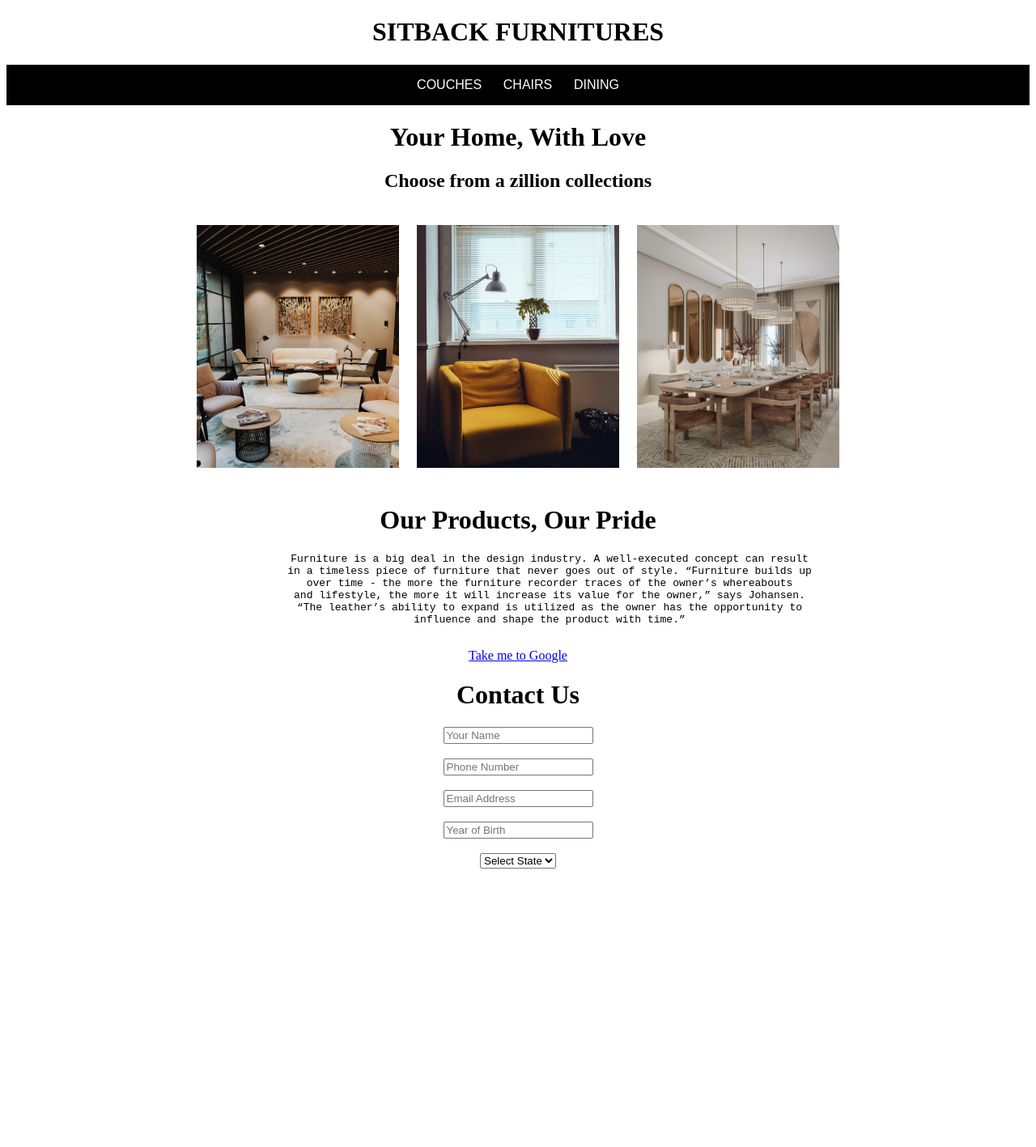
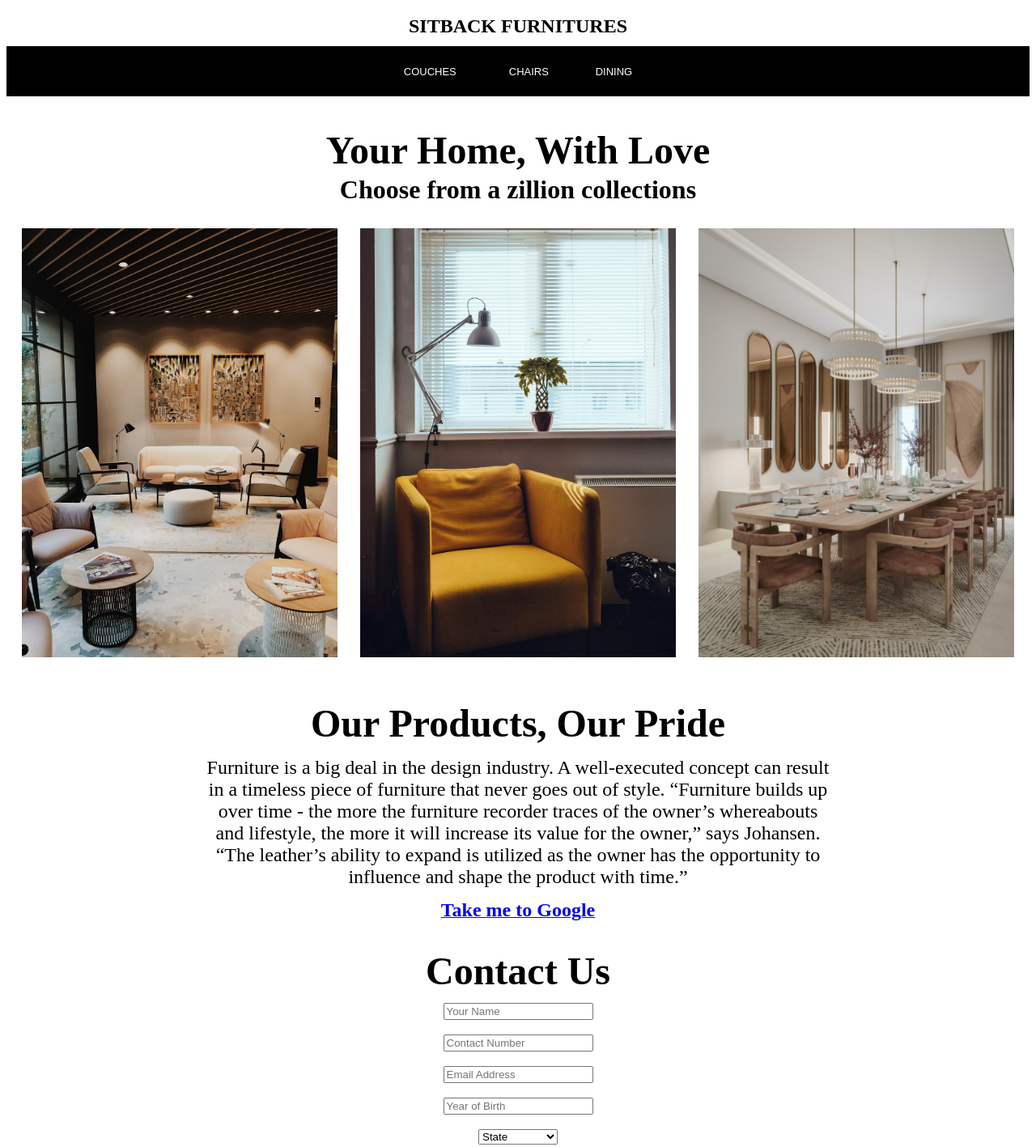
Before and after one commit to gowthams-cdw/ui_training, a plain HTML site: page sitback-furnitures/index.html in a window 1280 px wide. Shown: the whole page at 81% size. Before the commit the page ends 1081 px from the top, so only its background shows below. Drawn offline with Linux system fonts and the light colour scheme.

Commit message:
Fix: ui style and content

```diff
--- a/sitback-furnitures/index.html
+++ b/sitback-furnitures/index.html
@@ -1,28 +1,39 @@
 <!doctype html>
 <html lang="en">
+  <!-- head -->
   <head>
     <meta charset="UTF-8" />
     <meta name="viewport" content="width=device-width, initial-scale=1" />
-    <link rel="icon" type="image/x-icon" href="./images/favicon.png">
+    <link rel="icon" type="image/x-icon" href="./assets/favicon.png" />
     <title>SitBack Furnitures</title>
   </head>
 
+  <!-- body -->
   <body>
     <!-- center to make all items to be in center -->
     <center>
       <!-- header -->
       <header>
         <!-- heading -->
-        <h1>SITBACK FURNITURES</h1>
+        <table width="100%" cellpadding="9">
+          <tr>
+            <td align="center">
+              <font size="5"><b> SITBACK FURNITURES </b></font>
+            </td>
+          </tr>
+        </table>
 
         <!-- navbar -->
-        <table width="100%" bgcolor="black" cellspacing="0" cellpadding="16">
+        <table width="100%" bgcolor="black" cellspacing="0" cellpadding="22">
           <!-- table row contains nav links -->
           <tr>
             <!-- table data to leave href -->
             <td align="center">
-              <font color="white" face="sans-serif">
-                COUCHES &nbsp;&nbsp;&nbsp;&nbsp; CHAIRS &nbsp;&nbsp;&nbsp;&nbsp;
+              <font color="white" face="sans-serif" size="2px">
+                COUCHES
+                &nbsp;&nbsp;&nbsp;&nbsp;&nbsp;&nbsp;&nbsp;&nbsp;&nbsp;&nbsp;&nbsp;&nbsp;&nbsp;&nbsp;&nbsp;&nbsp;
+                CHAIRS
+                &nbsp;&nbsp;&nbsp;&nbsp;&nbsp;&nbsp;&nbsp;&nbsp;&nbsp;&nbsp;&nbsp;&nbsp;&nbsp;&nbsp;
                 DINING
               </font>
             </td>
@@ -32,51 +43,127 @@
 
       <!-- main -->
       <main>
-        <!-- main heading -->
-        <h1>Your Home, With Love</h1>
+        <table width="100%" cellpadding="10">
+          <tr>
+            <td align="center">
+              <table cellpadding="10">
+                <tr>
+                  <td>
+                    <table cellspacing="1">
+                      <tr height="12">
+                        <td></td>
+                      </tr>
 
-        <!-- main subheading -->
-        <h2>Choose from a zillion collections</h2>
+                      <!-- heading -->
+                      <tr>
+                        <td align="center">
+                          <font size="7"><b>Your Home, With Love</b></font>
+                        </td>
+                      </tr>
 
-        <!-- table to store images -->
-        <table cellspacing="20">
-          <!-- row that contains images -->
-          <tr>
-            <!-- image 1 -->
-            <td>
-              <img src="images/couches.png" width="250" height="300" /><br />
-            </td>
-
-            <!-- image 2 -->
-            <td>
-              <img src="images/chairs.png" width="250" height="300" /><br />
-            </td>
-
-            <!-- image 3 -->
-            <td>
-              <img src="images/dining.png" width="250" height="300" /><br />
+                      <!-- sub heading -->
+                      <tr>
+                        <td align="center">
+                          <font size="6"
+                            ><b>Choose from a zillion collections</b></font
+                          >
+                        </td>
+                      </tr>
+                    </table>
+                  </td>
+                </tr>
+              </table>
             </td>
           </tr>
         </table>
 
+        <!-- table to store images -->
+        <table width="100%" cellpadding="3">
+          <!-- row that contains images -->
+          <table>
+            <tr align="center">
+              <!-- image 1 -->
+              <td>
+                <img src="assets/couches.png" width="390" height="530" /><br />
+              </td>
+
+              <td width="20"></td>
+
+              <!-- image 2 -->
+              <td>
+                <img src="assets/chairs.png" width="390" height="530" /><br />
+              </td>
+
+              <td width="20"></td>
+
+              <!-- image 3 -->
+              <td>
+                <img src="assets/dining.png" width="390" height="530" /><br />
+              </td>
+            </tr>
+          </table>
+        </table>
+
         <!-- tagline -->
-        <h1>Our Products, Our Pride</h1>
+        <table width="100%" cellpadding="6">
+          <!-- empty space -->
+          <tr>
+            <td height="25"></td>
+          </tr>
 
-        <!-- mission and vision -->
-        <pre>
-          Furniture is a big deal in the design industry. A well-executed concept can result
-          in a timeless piece of furniture that never goes out of style. “Furniture builds up
-          over time - the more the furniture recorder traces of the owner’s whereabouts
-          and lifestyle, the more it will increase its value for the owner,” says Johansen.
-          “The leather’s ability to expand is utilized as the owner has the opportunity to
-          influence and shape the product with time.”
-        </pre>
+          <tr>
+            <td align="center">
+              <font size="7"><b>Our Products, Our Pride</b></font>
+            </td>
+          </tr>
 
-        <!-- google site -->
-        <a href="https://google.com" target="_blank">Take me to Google</a>
+          <!-- mission and vision -->
+          <tr>
+            <td align="center">
+              <font size="5">
+                Furniture is a big deal in the design industry. A well-executed
+                concept can result<br />
+
+                in a timeless piece of furniture that never goes out of style.
+                “Furniture builds up<br />
+
+                over time - the more the furniture recorder traces of the
+                owner’s whereabouts<br />
+
+                and lifestyle, the more it will increase its value for the
+                owner,” says Johansen.<br />
+
+                “The leather’s ability to expand is utilized as the owner has
+                the opportunity to<br />
+
+                influence and shape the product with time.”
+              </font>
+            </td>
+          </tr>
+
+          <!-- link -->
+          <tr>
+            <td align="center">
+              <a href="https://google.com" target="_blank">
+                <font size="5"><b>Take me to Google</b></font>
+              </a>
+            </td>
+          </tr>
+
+          <!-- empty space -->
+          <tr>
+            <td></td>
+          </tr>
+        </table>
 
         <!-- contact us -->
-        <h1>Contact Us</h1>
+        <table width="100%" cellpadding="10">
+          <tr>
+            <td align="center">
+              <font size="12"><b>Contact Us</b></font>
+            </td>
+          </tr>
+        </table>
 
         <!-- form to contact -->
         <form>
@@ -92,7 +179,7 @@
           <!-- phone no input -->
           <input
             type="tel"
-            placeholder="Phone Number"
+            placeholder="Contact Number"
             name="phone"
             id="phone"
             autocomplete="off"
@@ -119,7 +206,11 @@
           <!-- state input -->
           <select>
             <!-- option input -->
-            <option>Select State</option>
+            <option>State</option>
+            <option>Tamil Nadu</option>
+            <option>Kerala</option>
+            <option>Karnataka</option>
+            <option>West Bengal</option>
             <!-- other options -->
           </select>
         </form>
```
Also changed, not shown: sitback-furnitures/assets/chairs.png (renamed from sitback-furnitures/images/chairs.png), sitback-furnitures/assets/couches.png (renamed from sitback-furnitures/images/couches.png), sitback-furnitures/assets/dining.png (renamed from sitback-furnitures/images/dining.png), sitback-furnitures/assets/favicon.png (renamed from sitback-furnitures/images/favicon.png).
